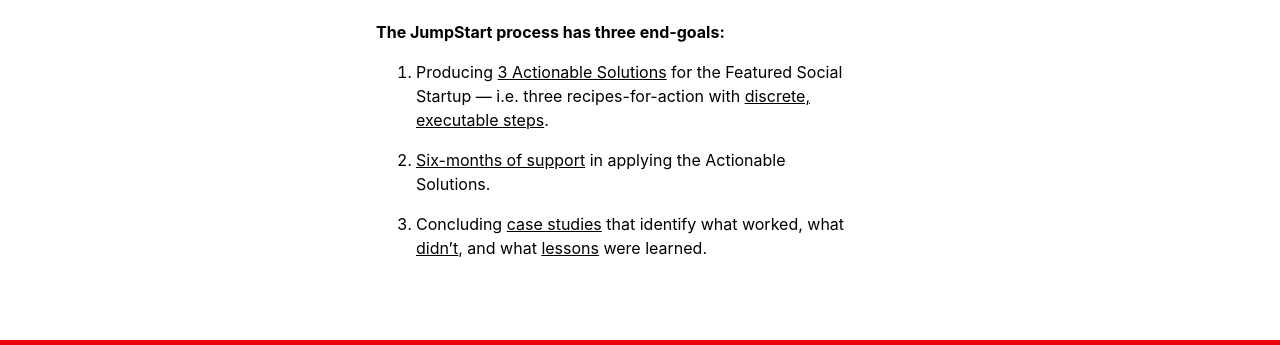
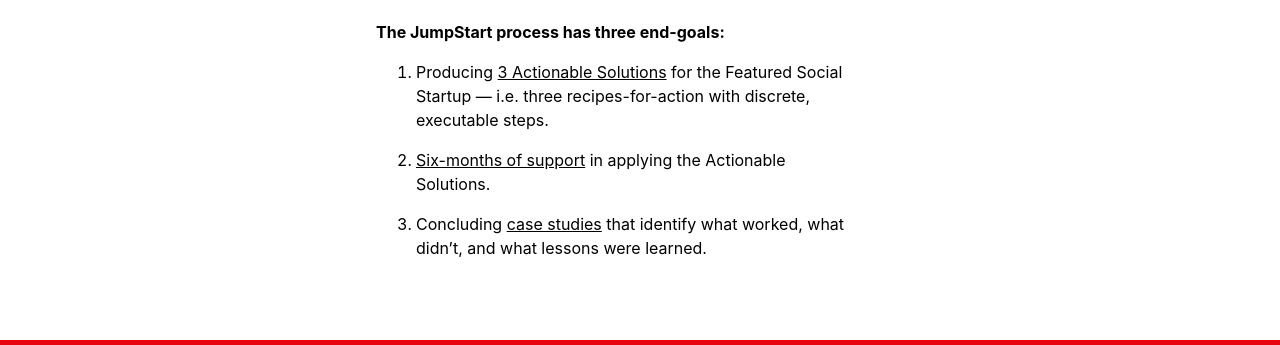
Before and after one commit to aaronergreen/jumpstarts, a Jekyll site: the page built from _about/value.md, in a window 1280 px wide. Shown: the part 287-632 px from the top of the page. Built offline with Jekyll 4.4.1, drawn with Linux system fonts in a browser that asks for light colours.

Commit message:
underlines

```diff
--- a/_about/value.md
+++ b/_about/value.md
@@ -8,8 +8,8 @@
 
 **The JumpStart process has three end-goals:**
 
-1.  Producing <u>3 Actionable Solutions</u> for the Featured Social Startup — i.e. three recipes-for-action with <u>discrete, executable steps</u>.
+1.  Producing <u>3 Actionable Solutions</u> for the Featured Social Startup — i.e. three recipes-for-action with discrete, executable steps.
 
 2.  <u>Six-months of support</u> in applying the Actionable Solutions.
 
-3.  Concluding <u>case studies</u> that identify what worked, what <u>didn’t</u>, and what <u>lessons</u> were learned.
+3.  Concluding <u>case studies</u> that identify what worked, what didn’t, and what lessons were learned.
```
Also changed, not shown: _about/This is not consulting.md (+2 -2 lines), _about/contact.md (+1 -1 lines).
